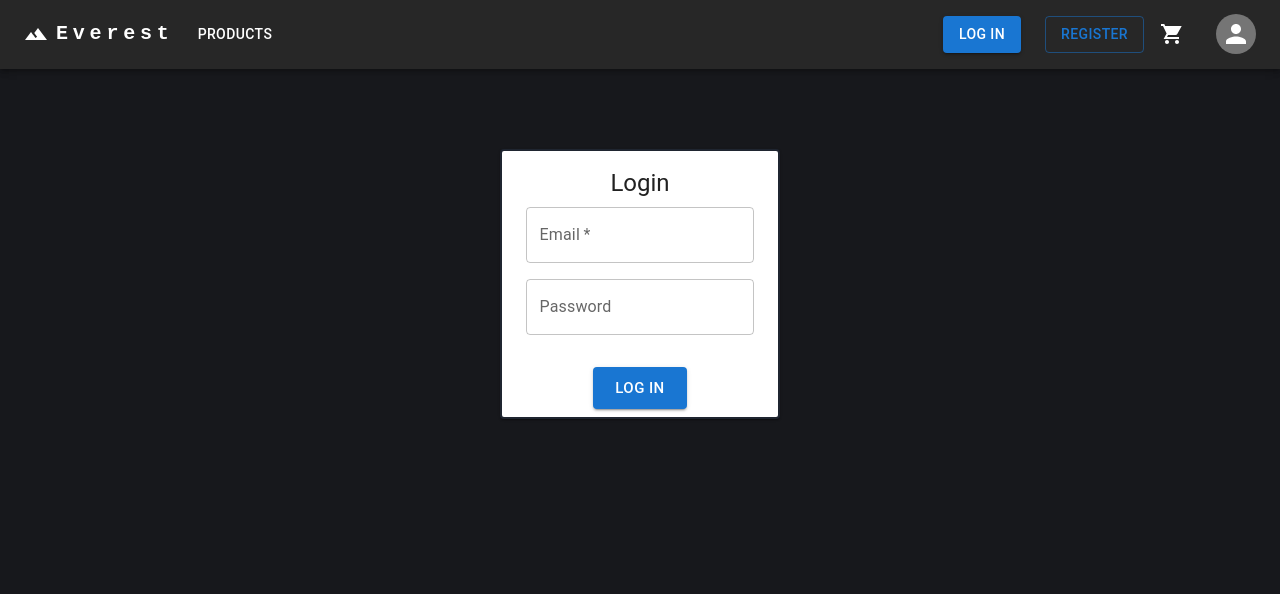
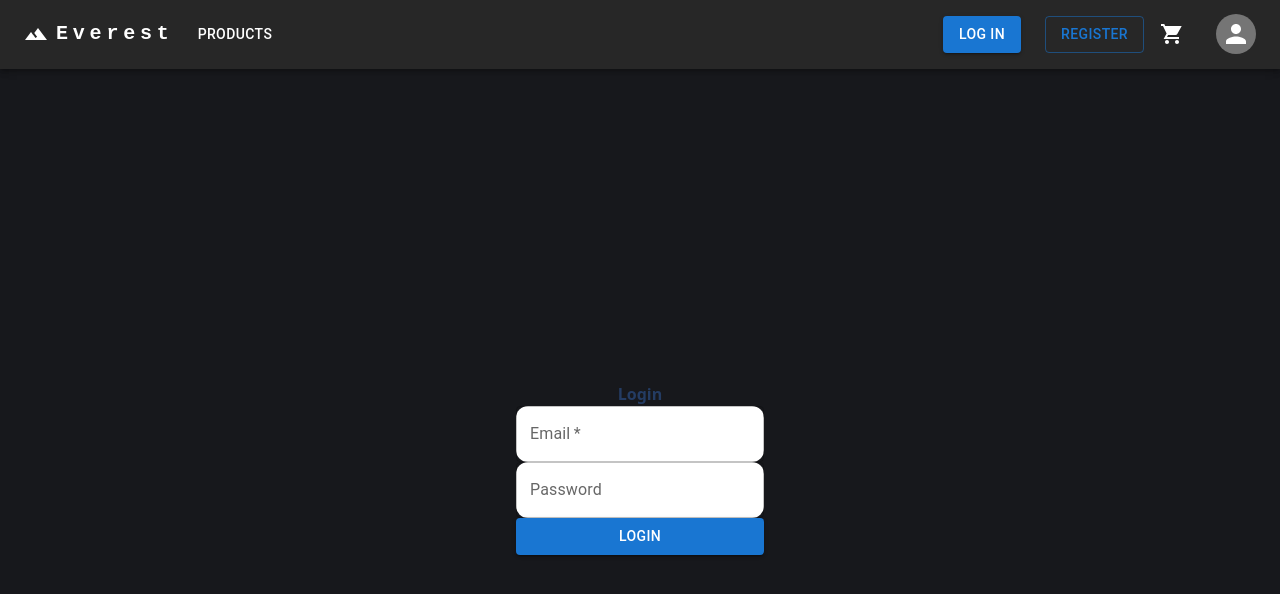
Before and after one commit to santidotpy/everest-front, a Next.js app: page /login in a window 1280 px wide. Shown: the top 594 px of the page. Built offline with nearby package versions, Linux system fonts and the light colour scheme.

Commit message:
💄 update Login

```diff
--- a/src/app/login/page.tsx
+++ b/src/app/login/page.tsx
@@ -1,73 +1,35 @@
 "use client";
-import axios from "axios";
 import { ChangeEvent, useState } from "react";
+import Button from "@mui/material/Button";
+import TextField from "@mui/material/TextField";
 import "./styles.css";
-import Box from "@mui/material/Box";
-import Card from "@mui/material/Card";
-import CardActions from "@mui/material/CardActions";
-import CardContent from "@mui/material/CardContent";
-import Button from "@mui/material/Button";
-import Typography from "@mui/material/Typography";
-import TextField from "@mui/material/TextField";
-import api from "../../../api";
+// import Box from "@mui/material/Box";
+// import Card from "@mui/material/Card";
+// import CardActions from "@mui/material/CardActions";
+// import CardContent from "@mui/material/CardContent";
+// import Typography from "@mui/material/Typography";
+// import axios from "axios";
+// import api from "../../../api";
+// import {
+//   Alert,
+//   FormControl,
+//   FormHelperText,
+//   Input,
+//   InputLabel,
+//   Snackbar,
+// } from "@mui/material";
 
-// import logo from "./logo.svg";
-
-// const usernames = ["joe", "joe1", "joe2"];
-
-// const useDebounce = (value: string, delay: number) => {
-//   const [debouncedValue, setDebouncedValue] = useState<string>(value);
-
-//   useEffect(() => {
-//     const handler = setTimeout(() => {
-//       setDebouncedValue(value);
-//     }, delay);
-//     return () => {
-//       clearTimeout(handler);
-//     };
-//   }, [value, delay]);
-
-//   return debouncedValue;
-// };
-
-// type UsernameProps = {
-//   isValid: boolean;
-//   isLoading: boolean;
-//   handleChange: (e: ChangeEvent<HTMLInputElement>) => void;
-// };
-
-// const Username: FC<UsernameProps> = ({ isValid, isLoading, handleChange }) => {
-//   return (
-//     <>
-//       <div className="username">
-//         <input
-//           onChange={handleChange}
-//           autoComplete="off"
-//           spellCheck="false"
-//           className="control"
-//           type="email"
-//           placeholder="Username"
-//         />
-//         <div className={`spinner ${isLoading ? "loading" : ""}`}></div>
-//       </div>
-//       <div className={`validation ${!isValid ? "invalid" : ""}`}>
-//         Username already taken
-//       </div>
-//     </>
-//   );
-// };
+import { ToastContainer, toast } from "react-toastify";
+import "react-toastify/dist/ReactToastify.css";
 
 export default function Login() {
-  const { LOGIN_ROUTE } = process.env;
   const [credentials, setCredentials] = useState({
     email: "",
     password: "",
   });
 
   const [isLoading, setIsLoading] = useState(false);
-  const [isValid, setIsValid] = useState(false);
-
-  // const debouncedUsername = useDebounce(credentials.email, 500);
+  const [errors, setErrors] = useState(false);
 
   const handleChange = (e: ChangeEvent<HTMLInputElement>) => {
     setIsLoading(true);
@@ -77,60 +39,69 @@ export default function Login() {
     }));
   };
 
-  const handleSubmit = async (e: React.FormEvent<HTMLFormElement>) => {
+  const handleSubmit2 = async (e: React.FormEvent<HTMLFormElement>) => {
     e.preventDefault();
+    setIsLoading(true);
 
-    const wea = await api.post('/api/session/login',
-    {
+    fetch("http://localhost:3000/api/session/login", {
+      method: "POST",
+      headers: {
+        "Content-Type": "application/json",
+      },
+      body: JSON.stringify({
         email: credentials.email,
         password: credentials.password,
+      }),
+    })
+      .then((res) => res.json())
+      .then((data) => {
+        if (data.status === 200) {
+          localStorage.setItem("token", data.token);
+          //document.cookie = `token=${data.token}`;
+          //localStorage.setItem("user", JSON.stringify(data.user));
+        } else {
+          alert(data.message);
         }
-    );
-    console.log(wea);
-    // setIsLoading(true);
-    // setTimeout(() => {
-    //   setIsLoading(false);
-    // }, 2000);
+        setIsLoading(false);
+      })
+      .catch((err) => {
+        setIsLoading(false);
+        setErrors(true);
+        toast.warn("Please check your credentials.", {
+          position: "bottom-center",
+          autoClose: 4000,
+          hideProgressBar: false,
+          closeOnClick: true,
+          pauseOnHover: true,
+          draggable: true,
+          progress: undefined,
+          theme: "dark",
+        });
+        //console.log(err);
+      });
   };
 
-
-
-  // useEffect(() => {
-  //   setIsValid(!usernames.some((u) => u === debouncedUsername));
-  //   setIsLoading(false);
-  // }, [debouncedUsername]);
-
   return (
-
-    <Box
-      component="form"
-      sx={{
-        '& .MuiTextField-root': { m: 1, width: '25ch' },
-      }}
-      noValidate
-      autoComplete="off"
-      onSubmit={handleSubmit}
+    <div className="flex flex-col items-center justify-center min-h-screen py-2">
+      <form
+        className="flex flex-col items-center justify-center w-full px-20"
+        onSubmit={handleSubmit2}
       >
-
-      <Card
-        sx={{ minWidth: 275 }}
-        className=" mx-auto mt-20 bg-[#243c63] text-white border-2 border-[#1f2530] rounded-xl"
-
+        <div className="flex flex-col items-center justify-center w-full px-20">
+          <h1
+            className="text-5x
+          l font-bold text-center text-[#243c63]"
           >
-        <CardContent >
-          <Typography variant="h5" component="div" className="text-center">
             Login
-          </Typography>
-
-          <div className="
-      flex flex-col
-      ">
+          </h1>
+          <div className="flex flex-col items-center justify-center w-full px-20">
             <TextField
               required
               id="outlined-required"
               label="Email"
               type="email"
               name="email"
+              className="w-full mt-5 bg-[#fff] border-2 border-[#1f2530] rounded-xl"
               onChange={handleChange}
             />
 
@@ -139,26 +110,38 @@ export default function Login() {
               label="Password"
               type="password"
               name="password"
-              autoComplete="current-password"
+              className="w-full mt-5 bg-[#fff] border-2 border-[#1f2530] rounded-xl"
+              //autoComplete="current-password"
               onChange={handleChange}
             />
-
           </div>
-        </CardContent>
-        <CardActions className="flex justify-center">
+          <div className="flex flex-col items-center justify-center w-full px-20">
             <Button
               variant="contained"
-            color="primary"
-            // disabled={!isValid}
-            className="bg-blue-600 font-bold mb-3"
-            size="large"
               type="submit"
+              className="w-full mt-5 bg-[#243c63] text-white border-2 border-[#1f2530] rounded-xl"
             >
-            Log In
+              Login
             </Button>
-        </CardActions>
-      </Card>
-    </Box>
+          </div>
+        </div>
+      </form>
 
+      {errors && (
+        <ToastContainer
+          position="bottom-center"
+          autoClose={4000}
+          limit={2}
+          hideProgressBar={false}
+          newestOnTop={false}
+          closeOnClick
+          rtl={false}
+          pauseOnFocusLoss
+          draggable
+          pauseOnHover
+          theme="dark"
+        />
+      )}
+    </div>
   );
 }
```
Lines whose indentation alone changed are shown as unchanged.
